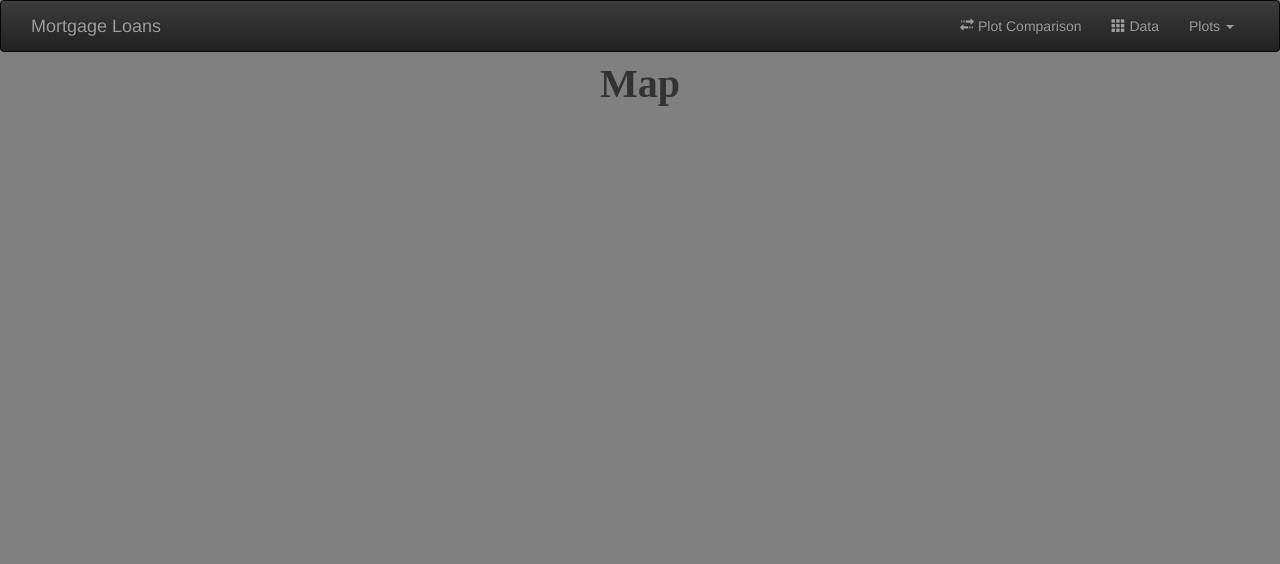
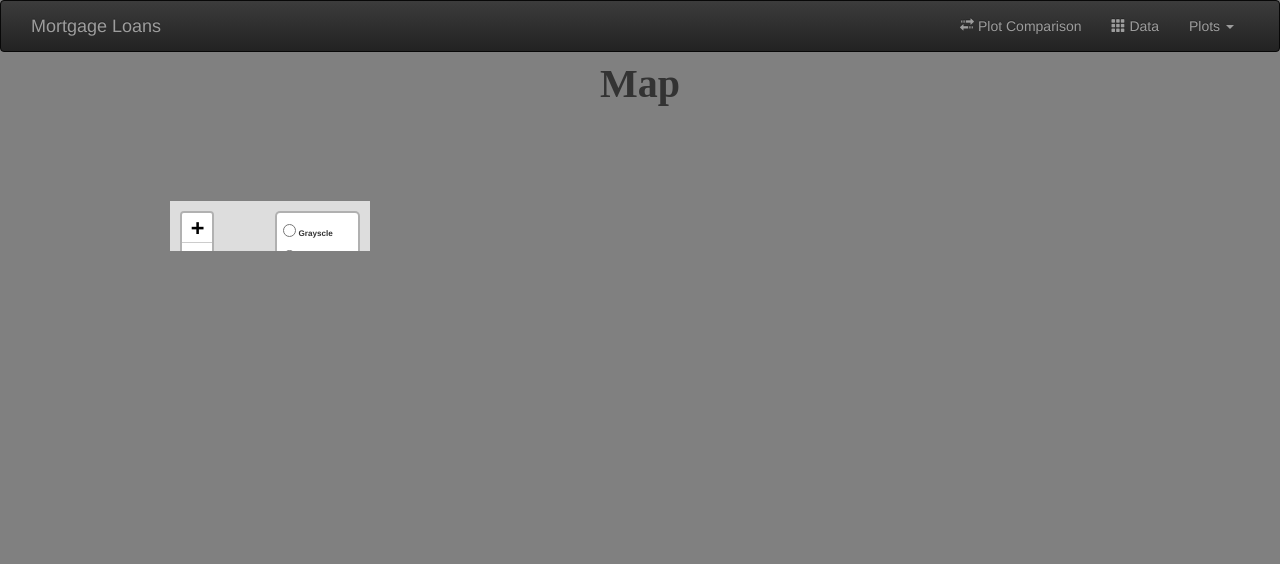
Before and after one commit to SarahLewk/Project_2, a plain HTML site: page Cat2.html in a window 1280 px wide. Drawn offline with nearby package versions, Linux system fonts and the light colour scheme.

Commit message:
updating html

```diff
--- a/Cat2.html
+++ b/Cat2.html
@@ -67,9 +67,22 @@
                         </div>
                         </nav>
 
+
+
+
                         <div class="container">
                             <h1 class="plot-info">Map</h1>
-                            <div id="map-id">
+                            <!-- <div id="map-id"> -->
+
+                                <svg>
+                                <foreignobject x="100" y="100" width="200" height="400">
+                                <div id='map-id'></div>
+                                </foreignobject>
+                                        </svg>
+
+
+
+
 
                                 <!-- Our JS -->
                                 <script type="text/javascript" src="logic.js"></script>
--- a/style.css
+++ b/style.css
@@ -75,7 +75,7 @@ body {
 #map-id,
 body,
 html {
-  height: 50%;
+  height: 90%;
   padding: 0;
   margin: 0;
 }
```
